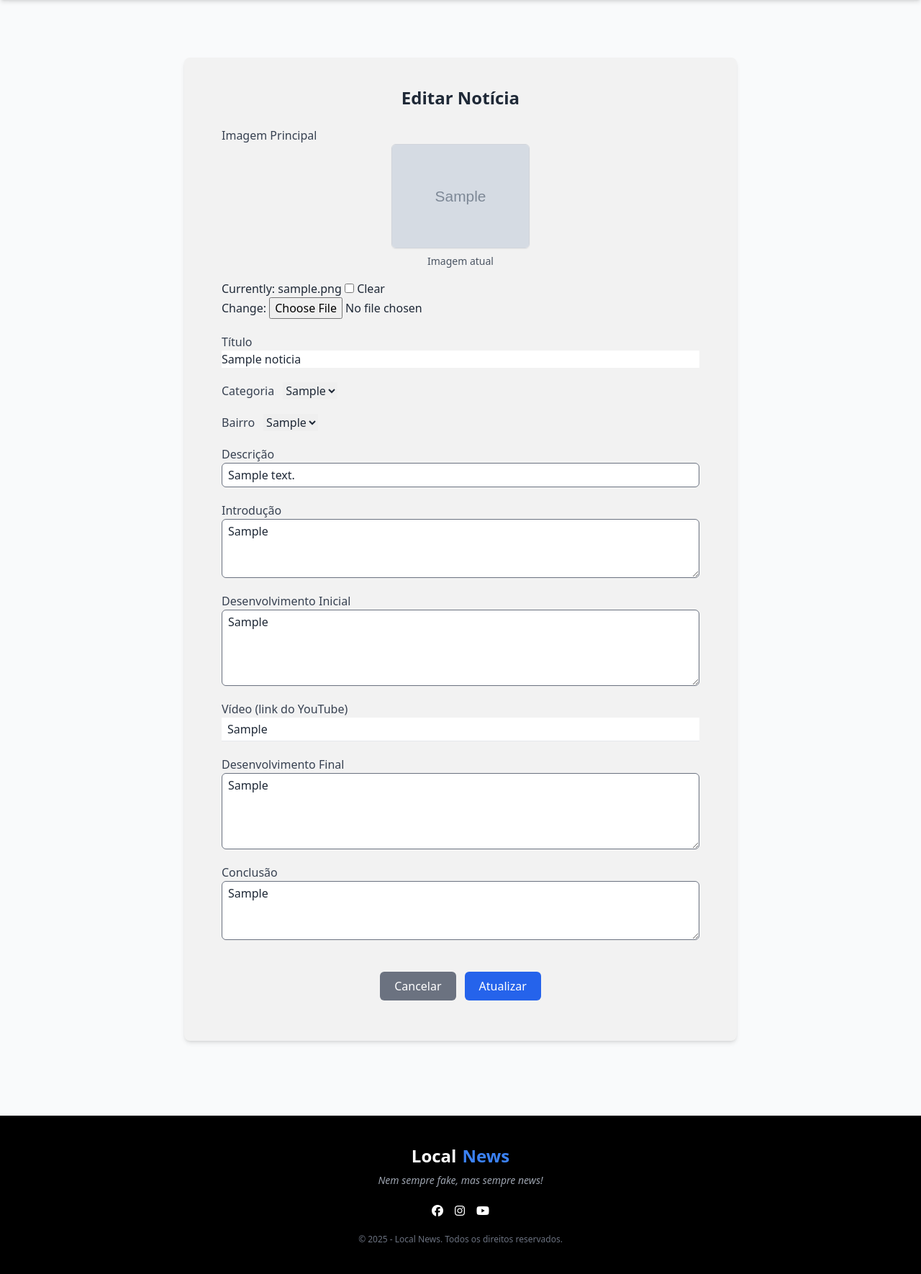
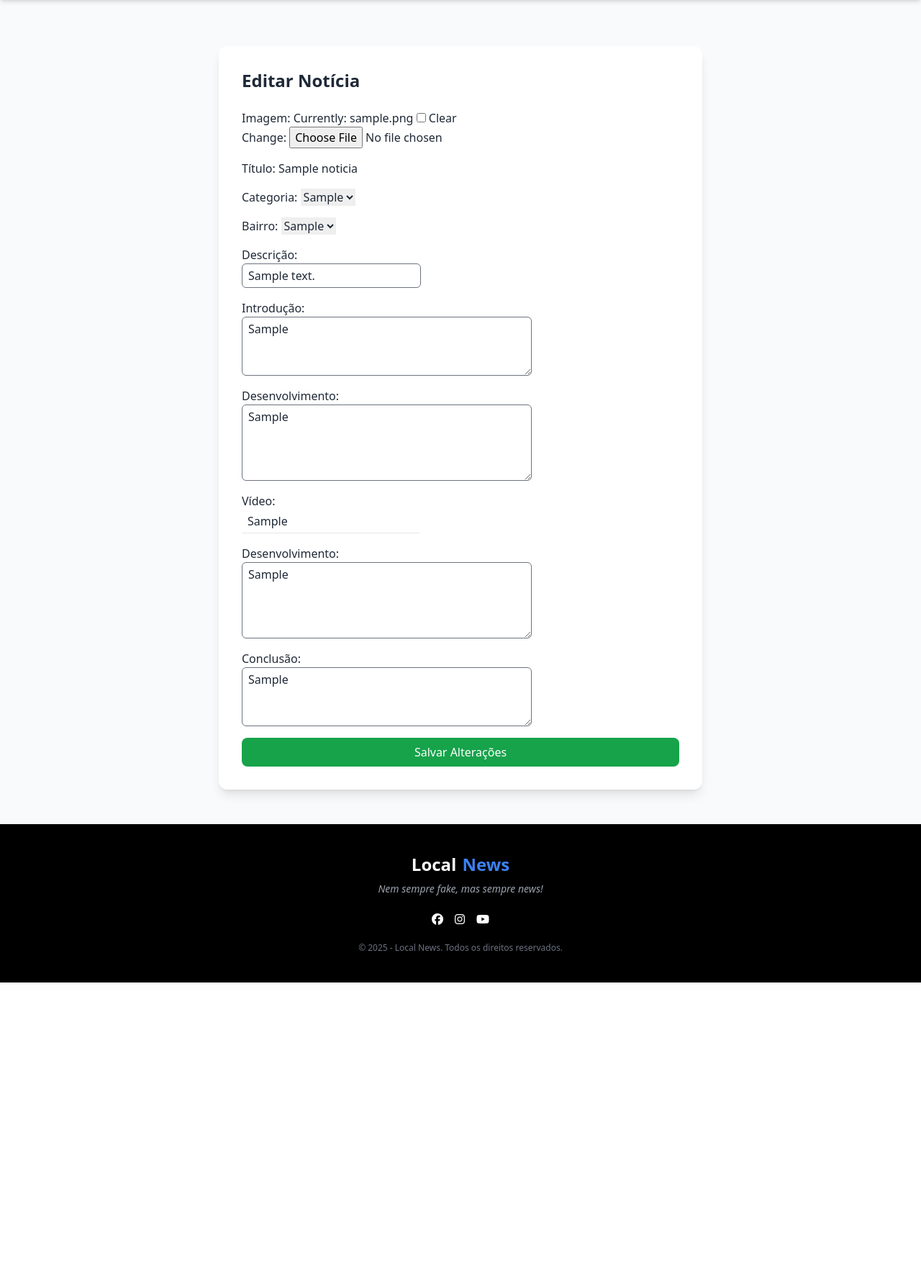
Before and after one commit to Emmanuelf21/Local-News, a Django app: page /editar/1/ in a window 1280 px wide. Shown: the part 72-1842 px from the top of the page at 72% size. After the commit the page ends 1437 px from the top, so only its background shows below. Run offline with Django 5.2, Linux system fonts and the light colour scheme; a user stored in the database is signed in; tables that the repository leaves empty hold one stand-in row (values such as "Sample post"); grey boxes marked "Sample" are stand-in pictures; some libraries are stand-ins or nearby versions.

Commit message:
Update editar_noticia.html

```diff
--- a/noticias/templates/noticias/editar_noticia.html
+++ b/noticias/templates/noticias/editar_noticia.html
@@ -1,96 +1,12 @@
 {% extends "noticias/base.html" %}
 {% block title %}Editar Notícia - Local News{% endblock %}
-
 {% block content %}
-<div class="flex flex-col items-center px-5 py-8 rounded-lg bg-[#f2f2f2] m-auto my-14 w-full max-w-3xl shadow-md">
-    <h2 class="mt-2 text-2xl font-semibold text-center text-gray-800">Editar Notícia</h2>
-
-    <form method="POST" enctype="multipart/form-data"
-          class="flex flex-col gap-5 w-full px-2 sm:px-4 md:px-8 py-6">
-        {% csrf_token %}
-
-        <!-- Imagem Principal -->
-        <div class="flex flex-col">
-            <label for="id_image" class="font-medium text-gray-700">Imagem Principal</label>
-
-            {% if noticia.image %}
-                <div class="mb-3 flex flex-col items-center">
-                    <img src="{{ noticia.image.url }}"
-                         alt="Imagem atual"
-                         class="w-48 h-auto rounded-md border border-gray-300 shadow-sm mb-2">
-                    <p class="text-sm text-gray-600">Imagem atual</p>
-                </div>
-            {% endif %}
-
-            <div class="mt-1">{{ form.image }}</div>
-        </div>
-
-        <!-- Título -->
-        <div class="flex flex-col">
-            <label for="id_titulo" class="font-medium text-gray-700">Título</label>
-            {{ form.titulo }}
-        </div>
-
-        <!-- Categoria -->
-        <div class="flex flex-col sm:flex-row sm:items-center sm:justify-between gap-3">
-            <label for="id_categoria" class="font-medium text-gray-700">Categoria</label>
-            <div class="flex-1">{{ form.categoria }}</div>
-        </div>
-
-        <!-- Bairro -->
-        <div class="flex flex-col sm:flex-row sm:items-center sm:justify-between gap-3">
-            <label for="id_bairro" class="font-medium text-gray-700">Bairro</label>
-            <div class="flex-1">{{ form.bairro }}</div>
-        </div>
-
-        <!-- Descrição -->
-        <div class="flex flex-col">
-            <label for="id_descricao" class="font-medium text-gray-700">Descrição</label>
-            {{ form.descricao }}
-        </div>
-
-        <!-- Introdução -->
-        <div class="flex flex-col">
-            <label for="id_introducao" class="font-medium text-gray-700">Introdução</label>
-            {{ form.introducao }}
-        </div>
-
-        <!-- Desenvolvimento Inicial -->
-        <div class="flex flex-col">
-            <label for="id_desenvolvimento_inicial" class="font-medium text-gray-700">Desenvolvimento Inicial</label>
-            {{ form.desenvolvimento_inicial }}
-        </div>
-
-        <!-- Vídeo -->
-        <div class="flex flex-col">
-            <label for="id_video" class="font-medium text-gray-700">Vídeo (link do YouTube)</label>
-            {{ form.video }}
-        </div>
-
-        <!-- Desenvolvimento Final -->
-        <div class="flex flex-col">
-            <label for="id_desenvolvimento_final" class="font-medium text-gray-700">Desenvolvimento Final</label>
-            {{ form.desenvolvimento_final }}
-        </div>
-
-        <!-- Conclusão -->
-        <div class="flex flex-col">
-            <label for="id_conclusao" class="font-medium text-gray-700">Conclusão</label>
-            {{ form.conclusao }}
-        </div>
-
-        <!-- Botões -->
-        <div class="flex flex-col sm:flex-row justify-center gap-3 mt-6">
-            <a href="{% url 'dashboard' %}"
-               class="bg-gray-500 text-white px-5 py-2 rounded-md text-center hover:bg-gray-400 transition duration-300">
-                Cancelar
-            </a>
-
-            <button type="submit"
-                    class="bg-blue-600 text-white px-5 py-2 rounded-md hover:bg-blue-800 transition duration-300">
-                Atualizar
-            </button>
-        </div>
-    </form>
+<div class="max-w-2xl mx-auto bg-white p-8 rounded-xl shadow-lg mt-10">
+  <h2 class="text-2xl font-semibold mb-6 text-gray-800">Editar Notícia</h2>
+  <form method="post" enctype="multipart/form-data" class="flex flex-col gap-4">
+    {% csrf_token %}
+    {{ form.as_p }}
+    <button type="submit" class="bg-green-600 text-white py-2 rounded-lg hover:bg-green-700 transition hover:scale-[1.02]">Salvar Alterações</button>
+  </form>
 </div>
 {% endblock %}
```
